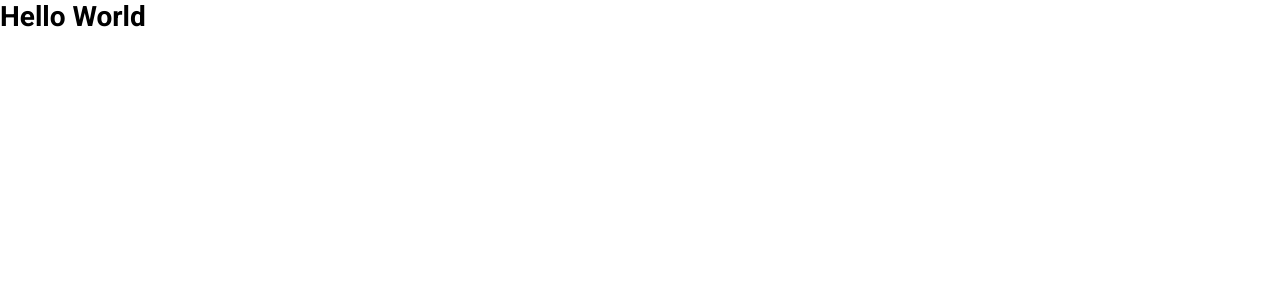
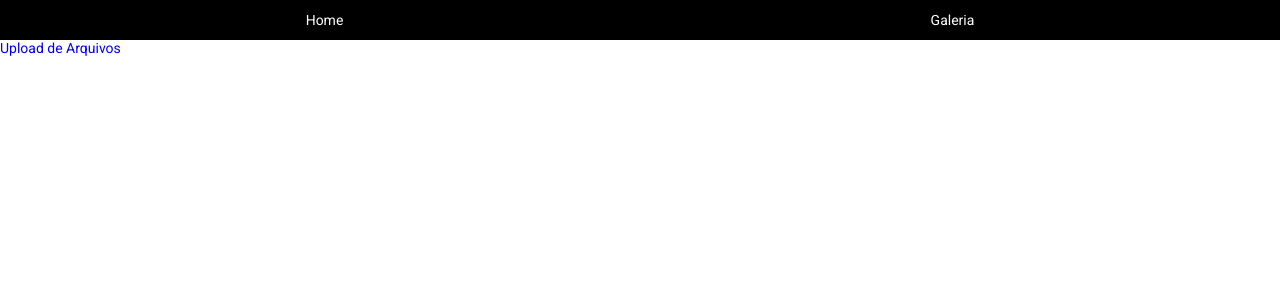
Before and after one commit to oliveiragit/teste-front, a React (Create React App) app: page / in a window 1280 px wide. Shown: the top 300 px of the page. Built offline with nearby package versions, Linux system fonts and the light colour scheme; the HTML template or start-up script is replaced by a standard one.

Commit message:
made a header to navigate

```diff
--- a/src/App.js
+++ b/src/App.js
@@ -8,8 +8,8 @@ function App() {
   return (
     <>
       <ToastContainer autoClose={3000} />
+      <GlobalStyle />
       <Routes />
-      <GlobalStyle />
     </>
   );
 }
--- a/src/components/Header/index.js
+++ b/src/components/Header/index.js
@@ -1,31 +1,17 @@
 import React from 'react';
 import { Link } from 'react-router-dom';
-import { MdShoppingBasket } from 'react-icons/md';
-import { useSelector } from 'react-redux';
 
-import logo from '../../assets/images/logo.svg';
-import { Container, Cart } from './styles';
+import { Container } from './styles';
 
 export default function Header() {
-  const cartSize = useSelector((state) =>
-    state.cart.reduce((size, product) => {
-      size += product.amount;
-      return size;
-    }, 0)
-  );
-
   return (
     <Container>
       <Link to="/">
-        <img src={logo} alt="Brunoshoes" />
+        <span>Home</span>
       </Link>
-      <Cart to="cart">
-        <div>
-          <strong> Meu carrinho </strong>
-          <span>{cartSize} items </span>
-        </div>
-        <MdShoppingBasket color="#FFF" size={36} />
-      </Cart>
+      <Link to="uploadImages">
+        <span>Galeria</span>
+      </Link>
     </Container>
   );
 }
--- a/src/components/Header/styles.js
+++ b/src/components/Header/styles.js
@@ -1,32 +1,13 @@
 import styled from 'styled-components';
-import { Link } from 'react-router-dom';
 
 export const Container = styled.header`
   display: flex;
-  justify-content: space-between;
+  justify-content: space-around;
   align-items: center;
-  margin: 50px 0;
-`;
+  padding: 12px;
+  background-color: #000;
 
-export const Cart = styled(Link)`
-  display: flex;
-  align-self: auto;
-  text-decoration: none;
-  transition: opacity 0.2s;
-  &:hover {
-    opacity: 0.7;
-  }
-  div {
-    text-align: right;
-    margin-right: 10px;
-
-    strong {
-      display: block;
-      color: #fff;
-    }
-    span {
-      font-size: 12px;
-      color: #999;
-    }
+  a {
+    color: #fff;
   }
 `;
--- a/src/pages/Home/index.js
+++ b/src/pages/Home/index.js
@@ -1,9 +1,10 @@
 import React from 'react';
+import { Link } from 'react-router-dom';
 
 // import { Container } from './styles';
 
 function Home() {
-  return <h1>Hello World</h1>;
+  return <Link to="uploadImages"> Upload de Arquivos</Link>;
 }
 
 export default Home;
--- a/src/routes/index.js
+++ b/src/routes/index.js
@@ -1,12 +1,14 @@
 import React from 'react';
 import { Switch, BrowserRouter, Route } from 'react-router-dom';
 
+import Header from '../components/Header';
 import Home from '../pages/Home';
 import UploadImages from '../pages/UploadImages';
 
 export default function Routes() {
   return (
     <BrowserRouter>
+      <Header />
       <Switch>
         <Route path="/" exact component={Home} />
         <Route path="/uploadImages" component={UploadImages} />
```
